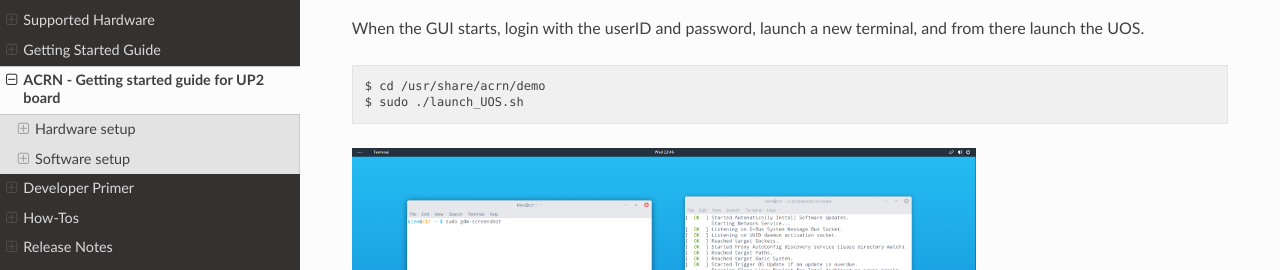
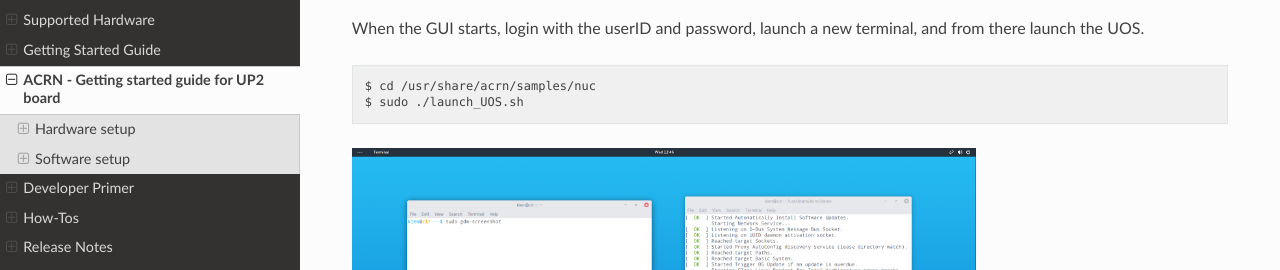
Before and after one commit to uaenalyh/first, a Sphinx documentation site: the page built from doc/getting_started/up2.rst, in a window 1280 px wide and 900 px high, scrolled down 2868 px. Shown: the part 242-512 px from the top of the window. Built offline with Sphinx 7.4.7 and the Read the Docs theme 2.0.0, drawn with Linux system fonts in a browser that asks for light colours; pages that are not in the unit, such as notebooks, are missing from menus.

Commit message:
doc: fix references from scripts
The sambles scripts where moved to another directory but did not update
all the references in the documentation.

Fixes: 977d48d55042 ("hypervisor: install acrn.efi to /usr/lib")
Fixes: 9563e248b784 ("samples: move samples to specifi platform diretory")

Signed-off-by: Miguel Bernal Marin <miguel.bernal.marin@linux.intel.com>

```diff
--- a/doc/getting_started/up2.rst
+++ b/doc/getting_started/up2.rst
@@ -194,7 +194,7 @@ terminal, and from there launch the UOS.
 
 .. code-block:: none
 
-      $ cd /usr/share/acrn/demo
+      $ cd /usr/share/acrn/samples/nuc
       $ sudo ./launch_UOS.sh
 
 |image0|
```
Also changed, not shown: doc/getting_started/index.rst (+6 -6 lines).
